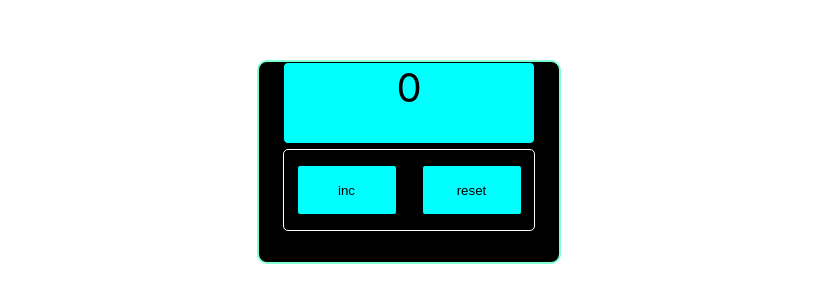
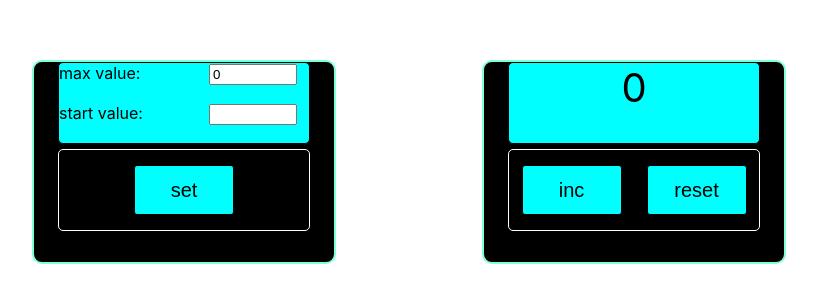
Before and after one commit to LaptenokPavel/exzamen, a React (Create React App) app: page / in a window 1280 px wide. Shown: the part 140-442 px from the top of the page, without its empty margins (231-1048 px from the left). Built offline with nearby package versions, Linux system fonts and the light colour scheme.

Commit message:
02.08.21

```diff
--- a/src/App.module.css
+++ b/src/App.module.css
@@ -1,4 +1,12 @@
-.tablo{
+.counter {
+    width: 900px;
+    display: flex;
+    margin: 0 auto;
+    justify-content: space-around;
+
+}
+
+.tablo {
     width: 300px;
     height: 200px;
     border: 2px solid aquamarine;
@@ -8,7 +16,27 @@
     margin-top: 200px;
 }
 
-.display{
+.displayCheck {
+    width: 250px;
+    height: 80px;
+    border: 1px solid black;
+    margin: 0 auto;
+    color: black;
+    background-color: aqua;
+    border-radius: 5px;
+    display: grid;
+    grid-template-columns: 150px 2fr;
+    grid-template-rows: 1fr 1fr;
+
+
+}
+
+.input {
+    width: 80px;
+
+}
+
+.display {
     width: 250px;
     height: 80px;
     border: 1px solid black;
@@ -19,7 +47,8 @@
     display: flex;
 }
 
-.displayEnd{
+
+.displayEnd {
     width: 250px;
     height: 80px;
     border: 1px solid black;
@@ -30,12 +59,12 @@
     display: flex;
 }
 
-.number{
+.number {
     font-size: 40px;
     margin: 0 auto;
 }
 
-.button{
+.button {
     width: 250px;
     height: 80px;
     border: 1px solid white;
@@ -46,10 +75,11 @@
     display: flex;
     align-items: center;
     justify-content: space-around;
+
 }
 
 
-.button1{
+.button1 {
     width: 100px;
     height: 50px;
     border: 1px solid black;
@@ -57,8 +87,9 @@
     color: black;
     border-radius: 3px;
     align-items: center;
+    font-size: 20px;
+}
 
-}
-.button1:hover{
+.button1:hover {
     color: green;
 }
--- a/src/App.tsx
+++ b/src/App.tsx
@@ -1,7 +1,7 @@
 import React, {useState} from 'react';
-import './App.module.css';
+import s from'./App.module.css';
 import {Counter} from "./Counter";
-
+import {CounterCheck} from "./CounterCheck";
 
 function App() {
     let startValue = 0;
@@ -11,13 +11,21 @@ function App() {
 
 
     return (
-        <div>
-            <Counter
+        <div className={s.counter}>
+            <div><CounterCheck
                 data={data}
                 setData={setData}
                 startValue={startValue}
                 finishValue={finishValue}
             />
+            </div>
+            <div><Counter
+                data={data}
+                setData={setData}
+                startValue={startValue}
+                finishValue={finishValue}
+            /></div>
+
         </div>
     )
 }
--- /dev/null
+++ b/src/Button.tsx
@@ -0,0 +1,22 @@
+import s from "./App.module.css";
+import React from "react";
+
+export type ButtonType = {
+    onClick?: () => void
+    onClickReset?: () => void
+    data?: number
+    startValue?: number
+    finishValue?: number
+    name?: string
+}
+export const Button = (props: ButtonType) => {
+
+    return (
+        <div >
+            <button disabled={props.data === props.finishValue}
+                    className={s.button1}
+                    onClick={props.onClick}>{props.name}
+            </button>
+        </div>
+    )
+}
--- a/src/Counter.tsx
+++ b/src/Counter.tsx
@@ -1,7 +1,8 @@
 import s from "./App.module.css";
 import React from "react";
+import {Button} from "./Button";
 
-type CounterPropsType = {
+export type CounterPropsType = {
     data: number
     setData: (data: number) => void
     startValue: number
@@ -20,17 +21,20 @@ export function Counter(props: CounterPropsType) {
                 props.data === props.finishValue ? s.displayEnd : s.display}>
                 <div className={s.number}>{props.data}</div>
             </div>
+            <div className={s.button}>
+                <Button onClick={incButton}
+                       data={props.data}
+                       finishValue={props.finishValue}
+                       name={'inc'}
+            />
+                <Button onClick={resetButton}
+                        data={props.data}
+                        startValue={props.startValue}
+                        name={'reset'}
+                />
+            </div>
 
-            <div className={s.button}>
-                <button disabled={props.data === props.finishValue}
-                        className={s.button1}
-                        onClick={incButton}>inc
-                </button>
-                <button disabled={props.data === props.startValue}
-                        className={s.button1}
-                        onClick={resetButton}>reset
-                </button>
-            </div>
+
         </div>
     )
 }
--- /dev/null
+++ b/src/CounterCheck.tsx
@@ -0,0 +1,53 @@
+import s from "./App.module.css";
+import React, {ChangeEvent} from "react";
+import {Button} from "./Button";
+
+export type CounterPropsType = {
+    data: number
+    setData: (data:number)=>void
+    startValue: number
+    finishValue: number
+
+}
+
+export function CounterCheck(props:CounterPropsType) {
+    const changeUp = (e: any) => {
+            let value = props.setData(e.currentTarget.value);
+if (props.data === 0)
+    alert("jjjjjj")
+    }
+        return (
+            <div className={s.tablo}>
+                <div>
+                    <div className={s.displayCheck}>
+                        <div>
+                            max value:
+                        </div>
+                        <div>
+                            <input className={s.input}
+                                   type="number"
+                                   onChange={changeUp}
+                                   value={props.data}
+
+                            />
+                        </div>
+                        <div>
+                            start value:
+                        </div>
+                        <div>
+                            <input className={s.input} type="number"
+                                   />
+                        </div>
+                    </div>
+
+                </div>
+                <div className={s.button}>
+                    <Button
+
+                        name={'set'}
+                    />
+                </div>
+            </div>
+        )
+
+}
```
Lines whose indentation alone changed are shown as unchanged.
